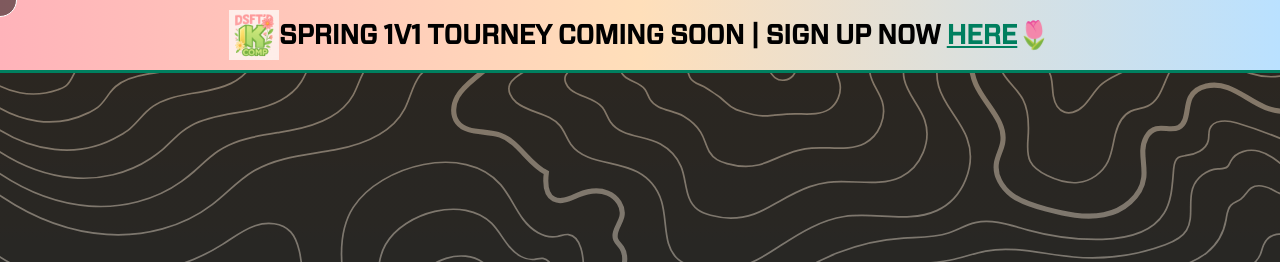
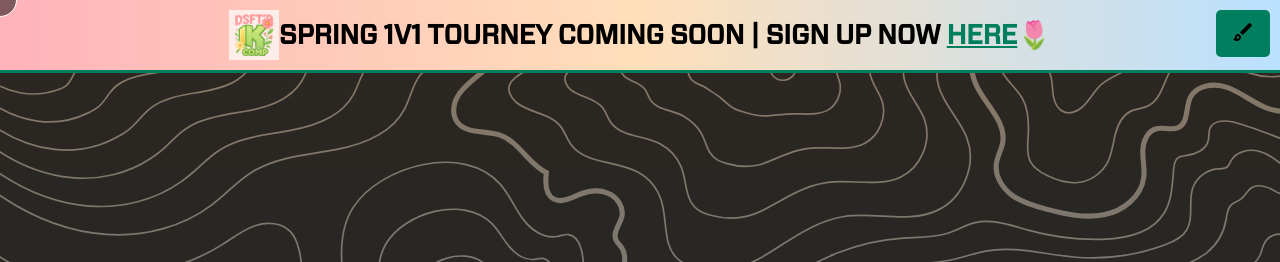
Before and after one commit to d4ym1an/drift, a plain HTML site: page index.html in a window 1280 px wide. Shown: the top 262 px of the page. Drawn offline with Linux system fonts and the light colour scheme.

Commit message:
Add theme toggle functionality and improve cursor scaling
Introduced a theme toggle button with associated functionality in `switchTheme.js` and updated styles in `spring.css` and `style.css`. Enhanced cursor scaling by including additional interactive elements in `cursor.js`. Updated `index.html` and `tourneys/index.html` to include the theme toggle button and reorganized scripts for better modularity.

```diff
--- a/cursor.js
+++ b/cursor.js
@@ -21,7 +21,7 @@ document.addEventListener('mouseenter', () => {
 });
 
 // Scale cursor on hover over interactive elements
-document.querySelectorAll('a, .btn').forEach(element => {
+document.querySelectorAll('a, .btn, button, img').forEach(element => {
     element.addEventListener('mouseenter', () => {
         customCursor.style.transform = 'scale(2)';
     });
--- a/index.html
+++ b/index.html
@@ -27,31 +27,13 @@
         <a class="btn" href="https://discord.gg/J5ahAE7bTf">DISCORD</a>
         <a class="btn" href="/tourneys/index.html">TOURNAMENTS</a>
     </div>
+    <button id="themeToggle" class="theme-toggle-btn"><img src="/assets/brush.svg"></button>
     <footer>
         <p>&copy; 2025 DSFT'd COMP. DSFT'd IS AN INDEPENDENT ENTITY AND IS NEITHER AFFILIATED WITH NOR ENDORSED BY KIRKA.IO.</p>
     </footer>
-    <script>
-        const loadingScreen = document.getElementById('loadingScreen');
 
-        // Hide the loading screen once the page is fully loaded
-        window.addEventListener('load', () => {
-            loadingScreen.style.display = 'none';
-            document.body.style.opacity = '1'; // Ensure the body is visible after loading
-        });
-
-        // Add a fade-out effect before navigating to a new page
-        document.querySelectorAll('a').forEach(link => {
-            link.addEventListener('click', (e) => {
-                e.preventDefault();
-                const href = link.getAttribute('href');
-                document.body.style.transition = 'opacity 0.5s ease';
-                document.body.style.opacity = '0';
-                setTimeout(() => {
-                    window.location.href = href;
-                }, 500); // Wait for the fade-out effect to complete
-            });
-        });
-    </script>
+    <script src="script.js"></script>
     <script src="cursor.js"></script>
+    <script src="switchTheme.js"></script>
 </body>
 </html>
--- /dev/null
+++ b/script.js
@@ -0,0 +1,20 @@
+const loadingScreen = document.getElementById('loadingScreen');
+
+// Hide the loading screen once the page is fully loaded
+window.addEventListener('load', () => {
+    loadingScreen.style.display = 'none';
+    document.body.style.opacity = '1'; // Ensure the body is visible after loading
+});
+
+// Add a fade-out effect before navigating to a new page
+document.querySelectorAll('a').forEach(link => {
+    link.addEventListener('click', (e) => {
+        e.preventDefault();
+        const href = link.getAttribute('href');
+        document.body.style.transition = 'opacity 0.5s ease';
+        document.body.style.opacity = '0';
+        setTimeout(() => {
+            window.location.href = href;
+        }, 500); // Wait for the fade-out effect to complete
+    });
+});
--- a/spring.css
+++ b/spring.css
@@ -262,3 +262,24 @@ footer {
         padding: 15px;
     }
 }
+button, img, a, .btn, .event a {
+    cursor: none !important;
+}
+.theme-toggle-btn {
+    position: fixed;
+    top: 10px;
+    right: 10px;
+    background: #007f5f;
+    color: #ffffff;
+    border: none;
+    padding: 10px 15px;
+    font-size: 14px;
+    cursor: pointer;
+    border-radius: 5px;
+    z-index: 1000;
+    transition: background 0.3s ease;
+}
+
+.theme-toggle-btn:hover {
+    background: #00440e;
+}
--- a/style.css
+++ b/style.css
@@ -268,3 +268,24 @@ footer{
         padding: 15px;
     }
 }
+button, img, a, .btn, .event a {
+    cursor: none !important;
+}
+.theme-toggle-btn {
+    position: fixed;
+    top: 10px;
+    right: 10px;
+    background: #55b825;
+    color: #ffffff;
+    border: none;
+    padding: 10px 15px;
+    font-size: 14px;
+    cursor: pointer;
+    border-radius: 5px;
+    z-index: 1000;
+    transition: background 0.3s ease;
+}
+
+.theme-toggle-btn:hover {
+    background: #00440e;
+}
--- /dev/null
+++ b/switchTheme.js
@@ -0,0 +1,15 @@
+// Function to toggle the CSS file
+function toggleTheme() {
+    const linkElement = document.querySelector('link[rel="stylesheet"]');
+    if (linkElement) {
+        linkElement.href = linkElement.href.includes('spring.css') ? 'style.css' : 'spring.css';
+    }
+}
+
+// Add event listener to the toggle button
+document.addEventListener('DOMContentLoaded', () => {
+    const toggleButton = document.getElementById('themeToggle');
+    if (toggleButton) {
+        toggleButton.addEventListener('click', toggleTheme);
+    }
+});
--- a/tourneys/spring.css
+++ b/tourneys/spring.css
@@ -16,6 +16,10 @@
 ::selection {
     background-color: #ffb3ba; /* Light pink */
     color: #000000;
+}
+
+button, img, a, .btn, .event a {
+    cursor: none !important;
 }
 
 #customCursor {
@@ -203,6 +207,25 @@ footer{
     z-index: 1000;
 }
 
+.theme-toggle-btn {
+    position: fixed;
+    top: 10px;
+    right: 10px;
+    background: #007f5f;
+    color: #ffffff;
+    border: none;
+    padding: 10px 15px;
+    font-size: 14px;
+    cursor: pointer;
+    border-radius: 5px;
+    z-index: 1000;
+    transition: background 0.3s ease;
+}
+
+.theme-toggle-btn:hover {
+    background: #00440e;
+}
+
 @media (max-width: 450px) {
     body {
         font-size: 14px;
--- a/tourneys/style.css
+++ b/tourneys/style.css
@@ -36,7 +36,9 @@
      text-decoration: underline;
      transition: color 300ms ease;
  }
-
+ button, img, a, .btn, .event a {
+    cursor: none !important;
+}
  footer{
      background: rgb(0, 0, 0);
      color: #76cb37;
@@ -201,6 +203,25 @@ a:hover ~ #customCursor,
      z-index: 1000;
  }
 
+ .theme-toggle-btn {
+    position: fixed;
+    top: 10px;
+    right: 10px;
+    background: #55b825;
+    color: #ffffff;
+    border: none;
+    padding: 10px 15px;
+    font-size: 14px;
+    cursor: pointer;
+    border-radius: 5px;
+    z-index: 1000;
+    transition: background 0.3s ease;
+}
+
+.theme-toggle-btn:hover {
+    background: #00440e;
+}
+
  @media (max-width: 450px) {
      body {
          font-size: 14px;
```
Also changed, not shown: tourneys/index.html (+7 -4 lines), assets/brush.svg (added).
